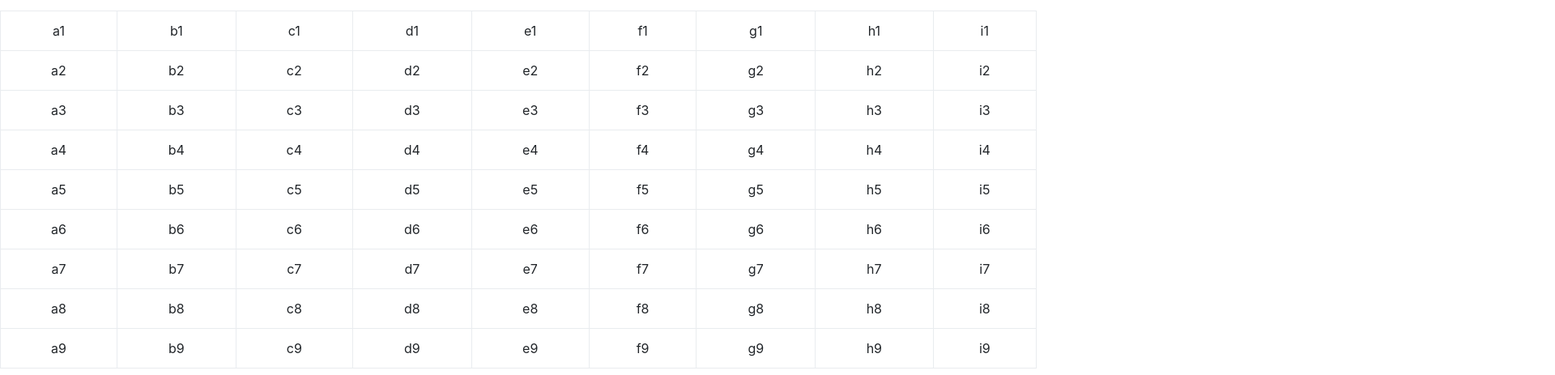
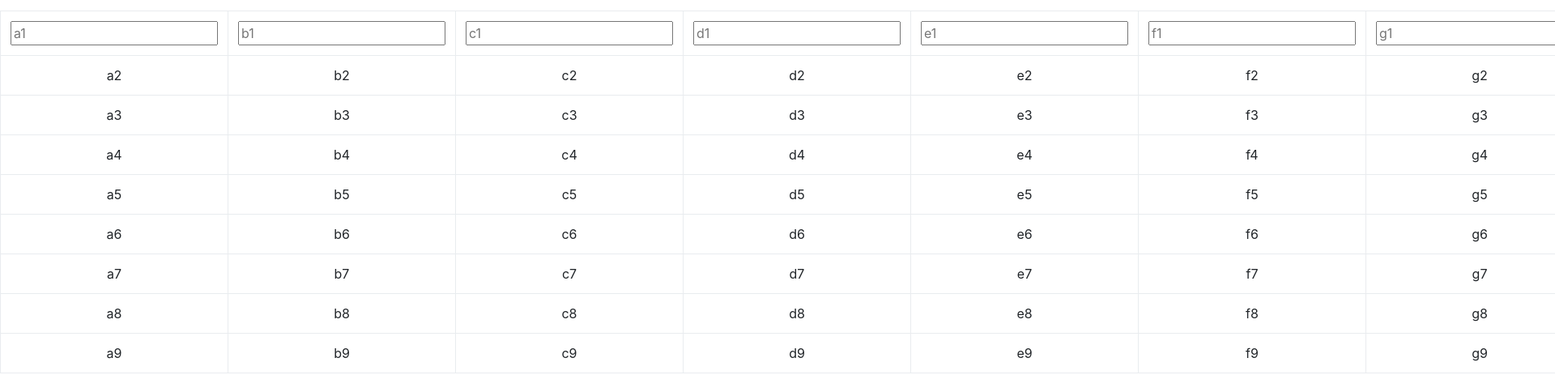
Before and after one commit to erobbins1479/sudokusolver, a plain HTML site: page public/index.html in a window 1280 px wide. Shown: the part 217-680 px from the top of the page at 81% size, 1920 px wide, since content can reach past the window. Drawn offline with nearby package versions, Linux system fonts and the light colour scheme.

Commit message:
attempted to create form fields

```diff
--- a/public/index.html
+++ b/public/index.html
@@ -23,18 +23,22 @@
 <section class="text-center bg-faded">
 <center>
   <!-- ASSIGN 9 * 9 boxes -->
+  <form action="#">
+
+
+
     <table class="table table-bordered table-hover text-center">
 
       <tr>
-        <td>a1</td>
-        <td>b1</td>
-        <td>c1</td>
-        <td>d1</td>
-        <td>e1</td>
-        <td>f1</td>
-        <td>g1</td>
-        <td>h1</td>
-        <td>i1</td>
+        <td><input type="number" id="a1" placeholder="a1"></td>
+        <td><input type="number" id="b1" placeholder="b1"></td>
+        <td><input type="number" id="c1" placeholder="c1"></td>
+        <td><input type="number" id="d1" placeholder="d1"></td>
+        <td><input type="number" id="e1" placeholder="e1"></td>
+        <td><input type="number" id="f1" placeholder="f1"></td>
+        <td><input type="number" id="g1" placeholder="g1"></td>
+        <td><input type="number" id="h1" placeholder="h1"></td>
+        <td><input type="number" id="i1" placeholder="i1"></td>
       </tr>
       <tr>
         <td>a2</td>
@@ -125,7 +129,7 @@
         <td>i9</td>
       </tr>
     </table>
-
+</form>
 
 </section>
 <footer class="text-center bg-primary text-white"><h4>By Lizz, Kyle, and Josh</h4>
```
